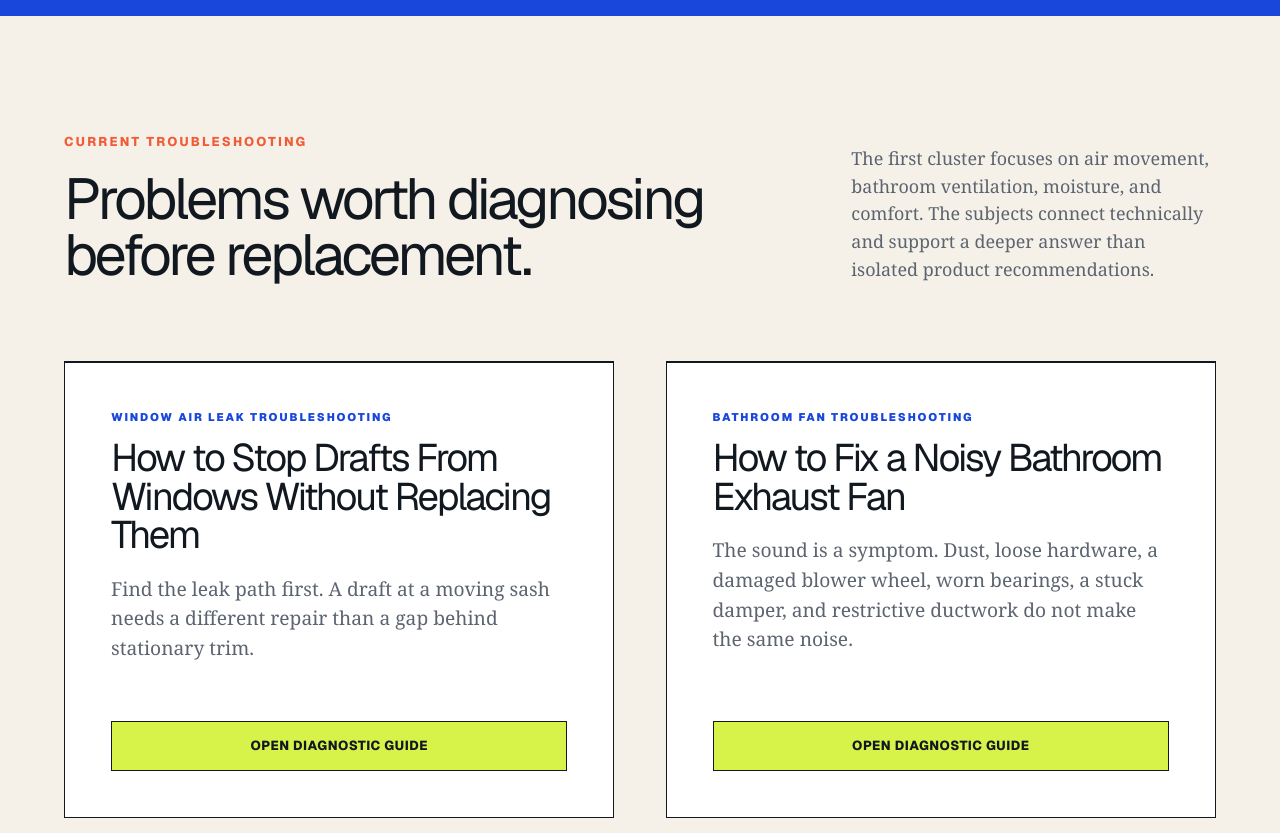
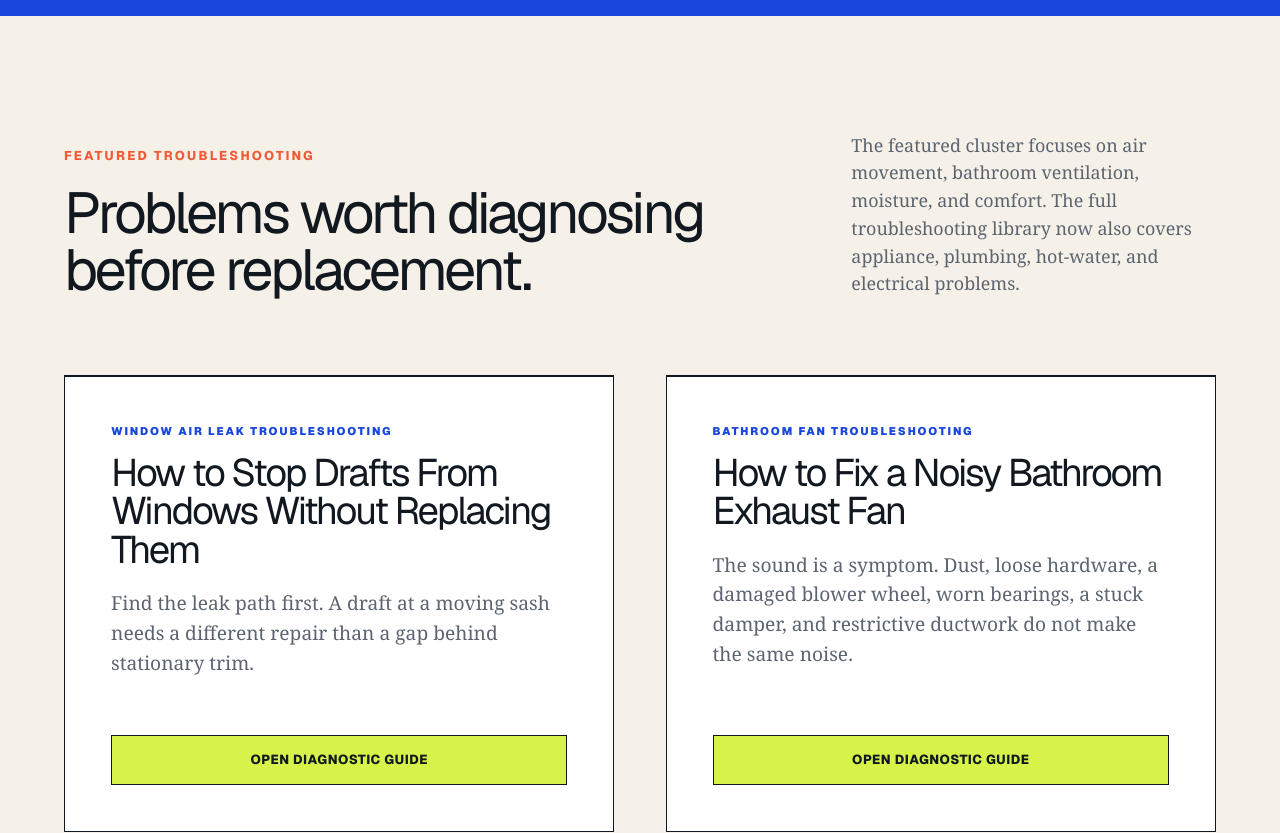
Before and after one commit to Dudeism74/trusted-home-2025, a Next.js app: page / in a window 1280 px wide. Shown: the part 1160-1993 px from the top of the page. Built offline with nearby package versions, Linux system fonts and the light colour scheme.

Commit message:
Reflect expanded troubleshooting library on homepage

```diff
--- a/app/page.tsx
+++ b/app/page.tsx
@@ -5,8 +5,9 @@ import { JsonLd } from "./components/json-ld";
 import { NewsletterForm } from "./components/newsletter-form";
 import { SiteFooter } from "./components/site-footer";
 import { SiteHeader } from "./components/site-header";
+import { allResources } from "./lib/all-resources";
 import { products, SITE_NAME, SITE_URL } from "./lib/products";
-import { featuredResources, resources } from "./lib/resources";
+import { featuredResources } from "./lib/resources";
 
 export const metadata: Metadata = {
   description:
@@ -97,13 +98,13 @@ export default function Home() {
       <section className="products-section" id="troubleshooting">
         <div className="section-heading">
           <div>
-            <p className="eyebrow">Current troubleshooting</p>
+            <p className="eyebrow">Featured troubleshooting</p>
             <h2>Problems worth diagnosing before replacement.</h2>
           </div>
           <p>
-            The first cluster focuses on air movement, bathroom ventilation,
-            moisture, and comfort. The subjects connect technically and support a
-            deeper answer than isolated product recommendations.
+            The featured cluster focuses on air movement, bathroom ventilation,
+            moisture, and comfort. The full troubleshooting library now also covers
+            appliance, plumbing, hot-water, and electrical problems.
           </p>
         </div>
 
@@ -183,8 +184,9 @@ export default function Home() {
           </div>
           <p>
             The Dreame PM20 is the current product guide most closely connected to
-            this first topical cluster. Its published CADR can be checked against
-            room volume instead of relying only on a square-foot coverage headline.
+            the original air and comfort cluster. Its published CADR can be checked
+            against room volume instead of relying only on a square-foot coverage
+            headline.
           </p>
         </div>
 
@@ -199,7 +201,7 @@ export default function Home() {
 
       <section className="authority-strip" aria-label="How the site is built">
         <div>
-          <strong>{resources.length}</strong>
+          <strong>{allResources.length}</strong>
           <span>focused troubleshooting resources</span>
         </div>
         <div>
```
